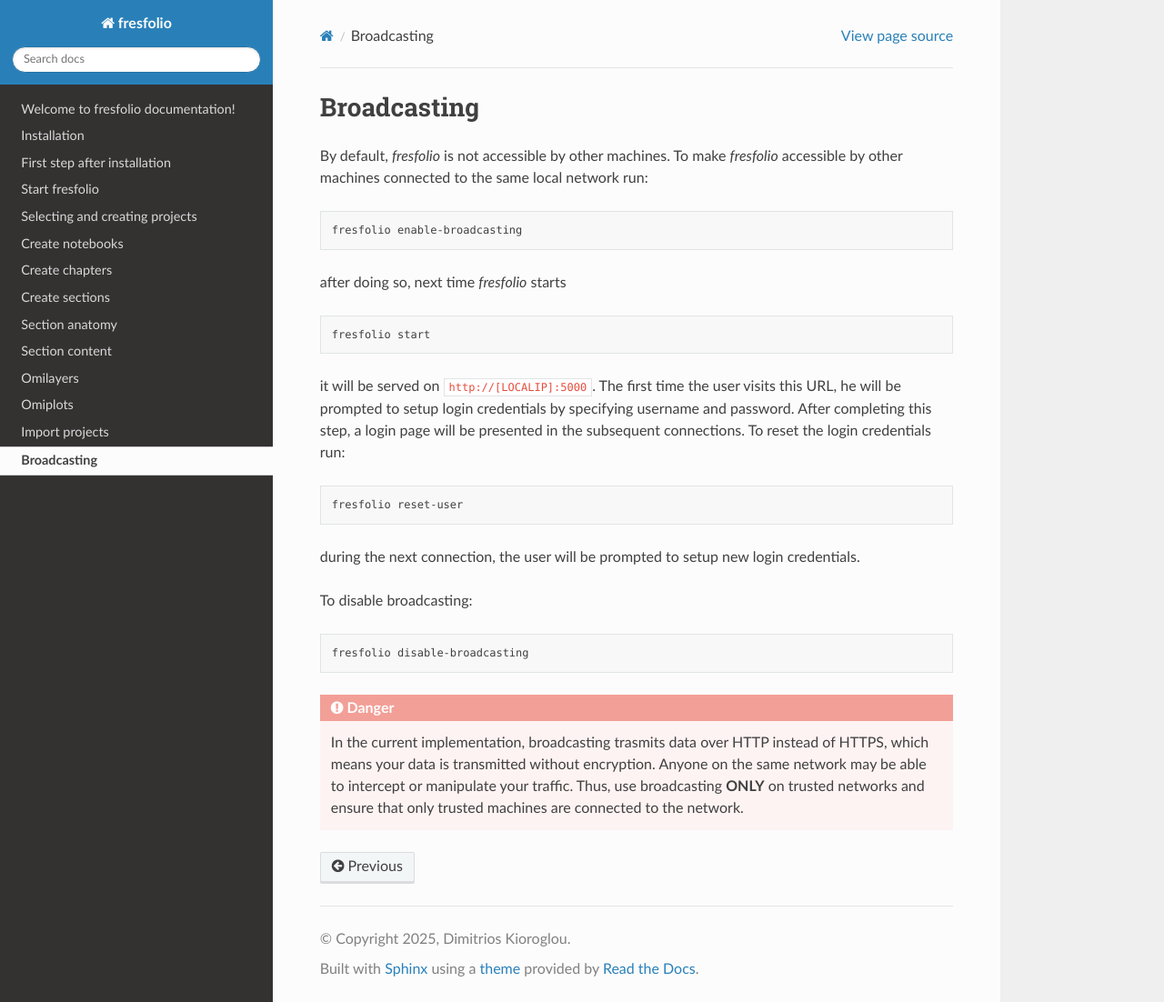
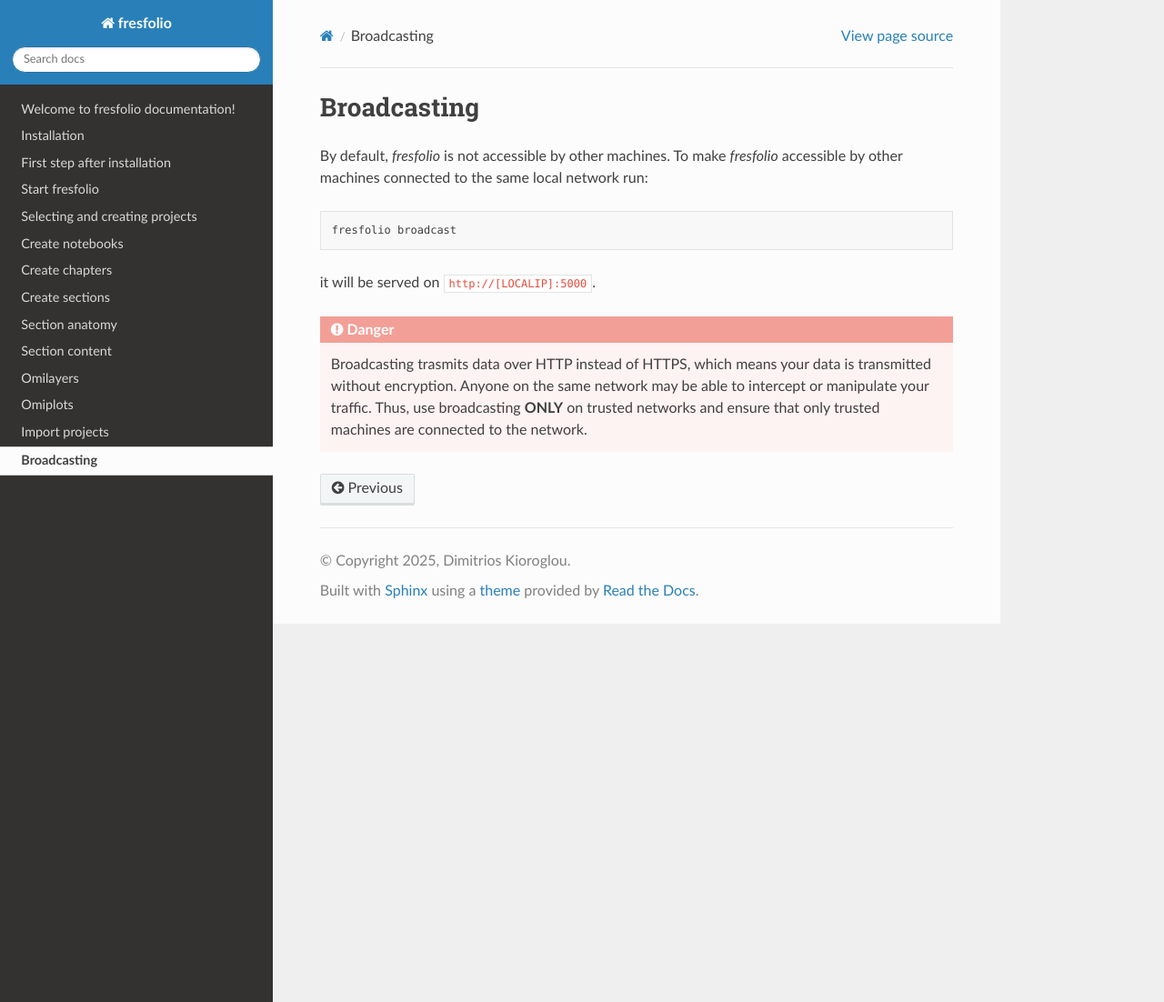
Before and after one commit to dkioroglou/fresfolio, a Sphinx documentation site: the page built from docs/broadcasting.rst, in a window 1280 px wide and 1102 px high. Shown: the whole window at 91% size. Built offline with Sphinx 7.4.7 and the Read the Docs theme 3.1.0, drawn with Linux system fonts in a browser that asks for light colours.

Commit message:
New release ready

```diff
--- a/docs/broadcasting.rst
+++ b/docs/broadcasting.rst
@@ -5,28 +5,11 @@
 
 .. code-block:: bash
 
-   fresfolio enable-broadcasting
+   fresfolio broadcast
 
-after doing so, next time *fresfolio* starts
+it will be served on ``http://[LOCALIP]:5000``.
 
-.. code-block:: bash
-
-   fresfolio start
-
-it will be served on ``http://[LOCALIP]:5000``. The first time the user visits this URL, he will be prompted to setup login credentials by specifying username and password. After completing this step, a login page will be presented in the subsequent connections. To reset the login credentials run:
-
-.. code-block:: bash
-
-   fresfolio reset-user
-
-during the next connection, the user will be prompted to setup new login credentials.
-
-To disable broadcasting:
-
-.. code-block:: bash
-
-   fresfolio disable-broadcasting
 
 .. danger::
 
-    In the current implementation, broadcasting trasmits data over HTTP instead of HTTPS, which means your data is transmitted without encryption. Anyone on the same network may be able to intercept or manipulate your traffic. Thus, use broadcasting **ONLY** on trusted networks and ensure that only trusted machines are connected to the network.
+    Broadcasting trasmits data over HTTP instead of HTTPS, which means your data is transmitted without encryption. Anyone on the same network may be able to intercept or manipulate your traffic. Thus, use broadcasting **ONLY** on trusted networks and ensure that only trusted machines are connected to the network.
--- a/docs/section_anatomy.rst
+++ b/docs/section_anatomy.rst
@@ -45,6 +45,8 @@
         └── sections
             └── [id]
 
+  * **Export section to PDF**: exports the content of the current section to a PDF file using ``typst``. Note that ``typst`` should already be installed on the system and in the ``PATH``. The PDF files is stored in ``sections/[id]``.
+  * **Export section to .typ**: converts the content of the current section to ``typst`` text and stores it in a ``.typ`` file in  ``sections/[id]``. This allows the user to edit the file and later compile it with ``typst`` to PDF.
   * **Delete section**: deletes the section in ``project.db`` and its directory if it exists.
 
     Additional options that become available if the section directory is created:
```
Also changed, not shown: docs/section_content.rst (+13 -0 lines).
